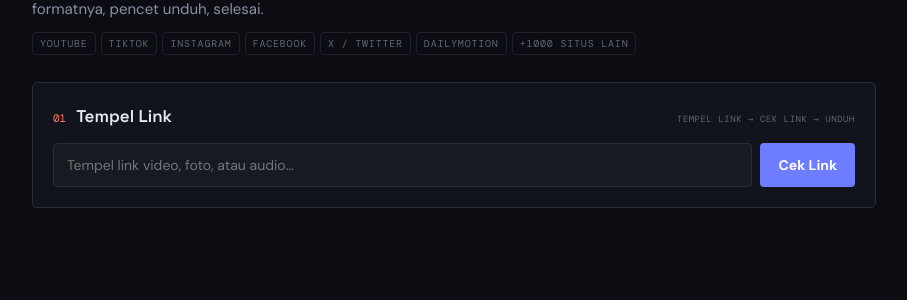
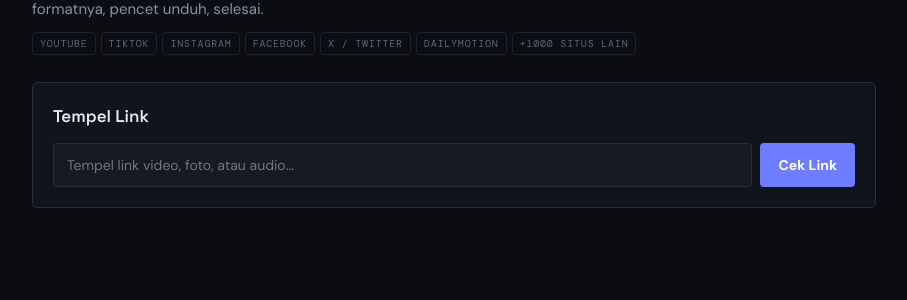
Before and after one commit to KimTaehyung666/yt, a Flask app: page / in a window 1280 px wide. Shown: the part 197-497 px from the top of the page, without its empty margins (186-1093 px from the left). Run offline with Flask 3, Linux system fonts and the light colour scheme; some libraries are stand-ins or nearby versions.

Commit message:
Panel head disederhanakan: hapus "01" & teks langkah
"Tempel Link" muncul dobel (judul panel + teks langkah kanan), dan "01" tidak berarti karena hanya ada satu panel. Header panel kini hanya "Tempel Link"; aturan CSS .no/.ds yang menganggur ikut dibersihkan.

```diff
--- a/templates/index.html
+++ b/templates/index.html
@@ -43,9 +43,7 @@
   .platforms span{border:1px solid var(--line-soft);border-radius:4px;padding:4px 7px;margin-right:5px;display:inline-block;margin-bottom:5px}
   .panel{background:var(--panel);border:1px solid var(--line);border-radius:5px;padding:20px;margin-top:22px}
   .panel-head{display:flex;align-items:baseline;gap:10px;margin-bottom:14px}
-  .panel-head .no{font:11px var(--mono);color:var(--coral)}
   .panel-head h2{font-family:var(--disp);font-size:17px;margin:0;font-weight:600}
-  .panel-head .ds{margin-left:auto;font:9px var(--mono);color:var(--faint);letter-spacing:.06em;text-align:right}
   .link-row{display:flex;gap:8px}
   @media (max-width:560px){.link-row{flex-direction:column}.link-row .btn{width:100%;padding:13px}}
   .link-row input{flex:1;background:var(--panel2);border:1px solid var(--line);border-radius:4px;color:var(--text);padding:12px 13px;font-size:14px;min-width:0}
@@ -114,7 +112,7 @@
   </div>
 
   <section class="panel">
-    <div class="panel-head"><span class="no">01</span><h2>Tempel Link</h2><span class="ds">TEMPEL LINK → CEK LINK → UNDUH</span></div>
+    <div class="panel-head"><h2>Tempel Link</h2></div>
     <div class="link-row">
       <input type="url" id="url" placeholder="Tempel link video, foto, atau audio…" autocomplete="off">
       <button class="btn" id="check-btn" onclick="checkInfo()">Cek Link</button>
```
